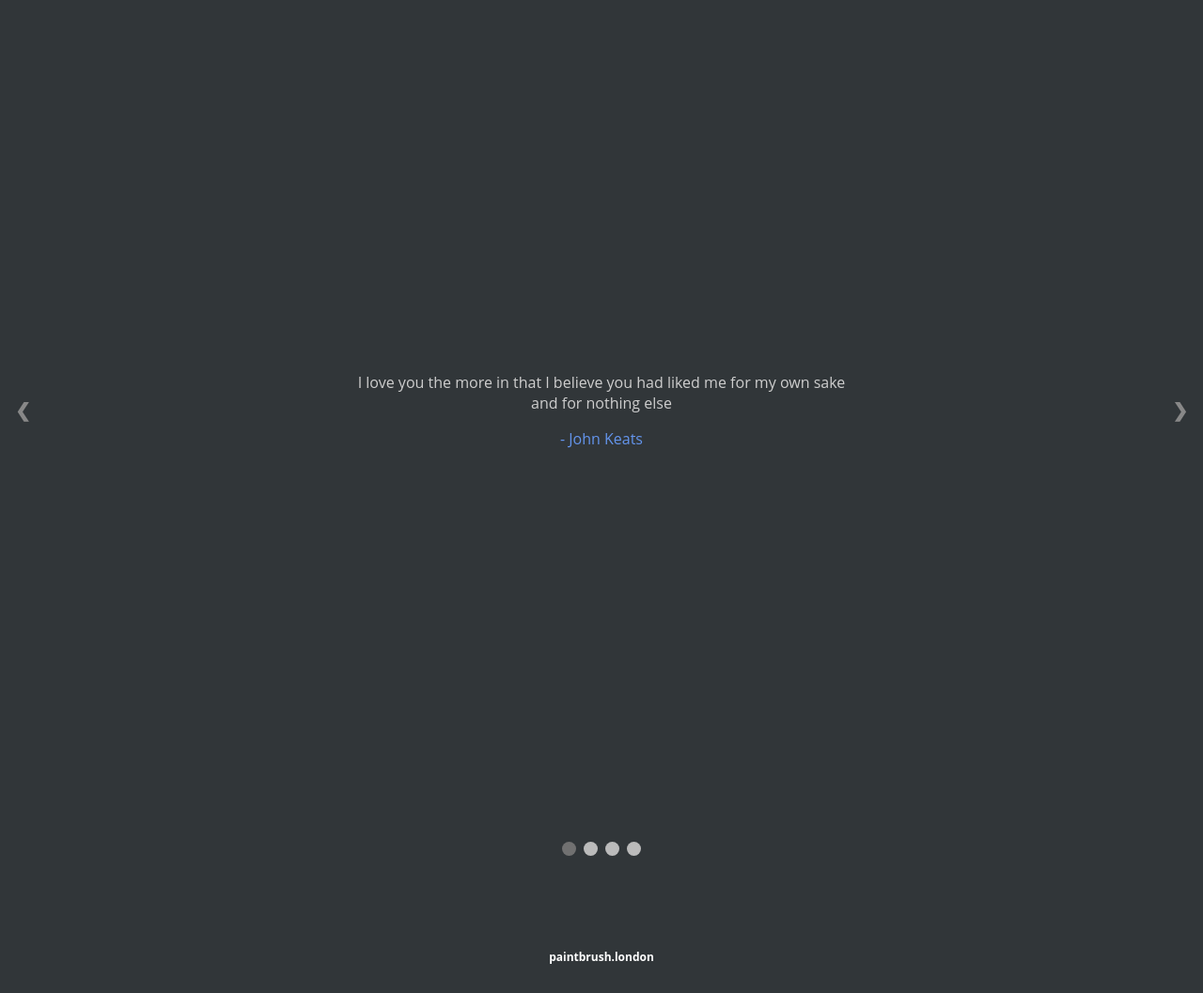
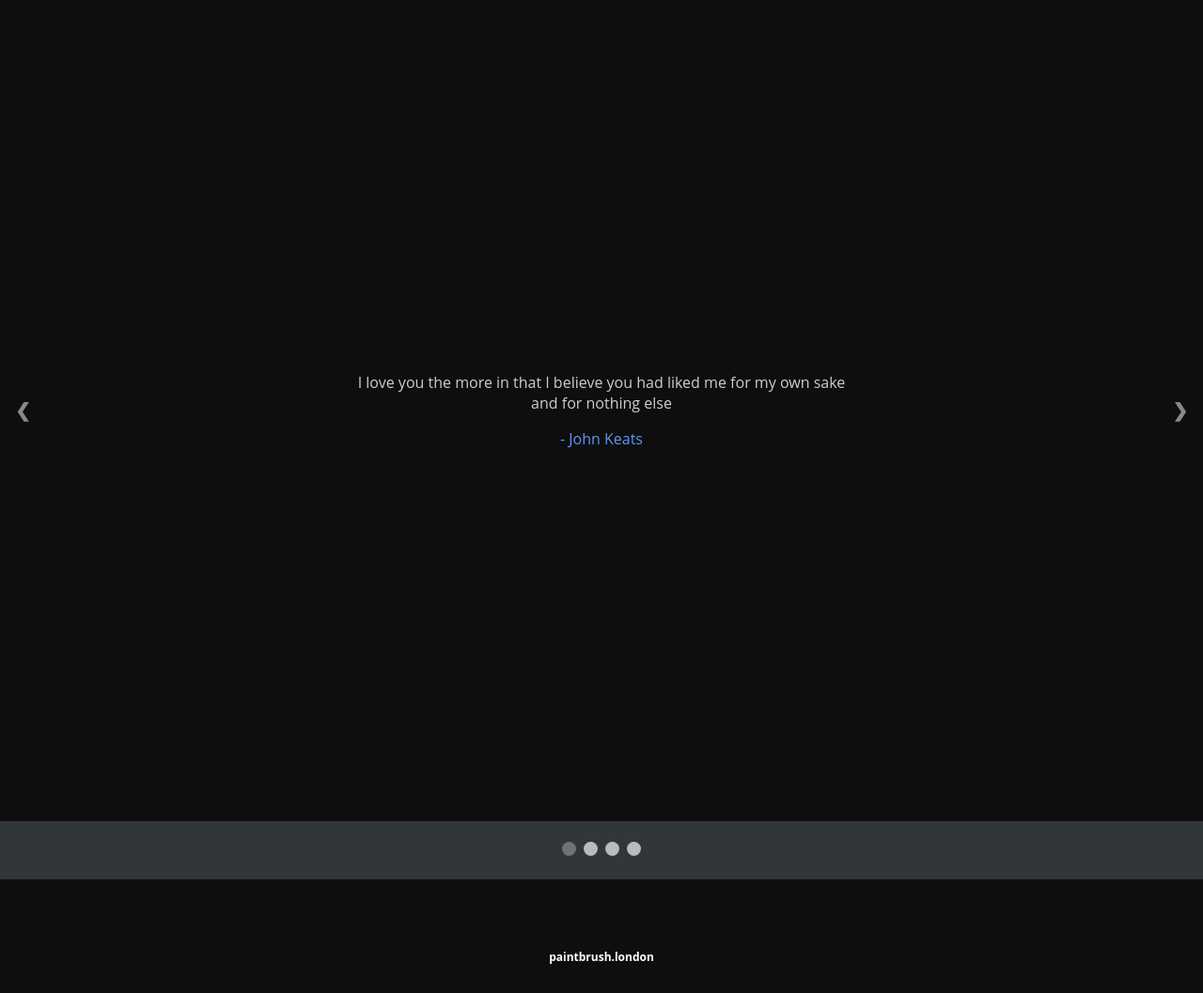
Before and after one commit to hafizzainal/hafizzainal.github.io, a Jekyll site: the page built from index.md, in a window 1280 px wide. Shown: the whole page at 94% size. Built offline with Jekyll 4.4.1, drawn with Linux system fonts in a browser that asks for light colours; our own code applies the rules of GitHub Pages for plain Markdown files.

Commit message:
Update default.html

```diff
--- a/_layouts/default.html
+++ b/_layouts/default.html
@@ -15,7 +15,7 @@ body {
     font-family: 'Open Sans', 'sans-serif';
     margin: 0;
     color: #cecece;
-    background-color: #313639;
+    background-color: #0e0e0e;
 }
 
 .mySlides {display: none;}
@@ -46,13 +46,13 @@ img {vertical-align: middle;}
 /* Main column */
 .main {
     flex: 100%;
-    background-color: #313639;
+    background-color: #0e0e0e;
 }
 
 /* Slideshow container */
 .slideshow-container {
   position: relative;
-  background: #313639;
+  background: #0e0e0e;
   padding: 300px;
 }
 
```
